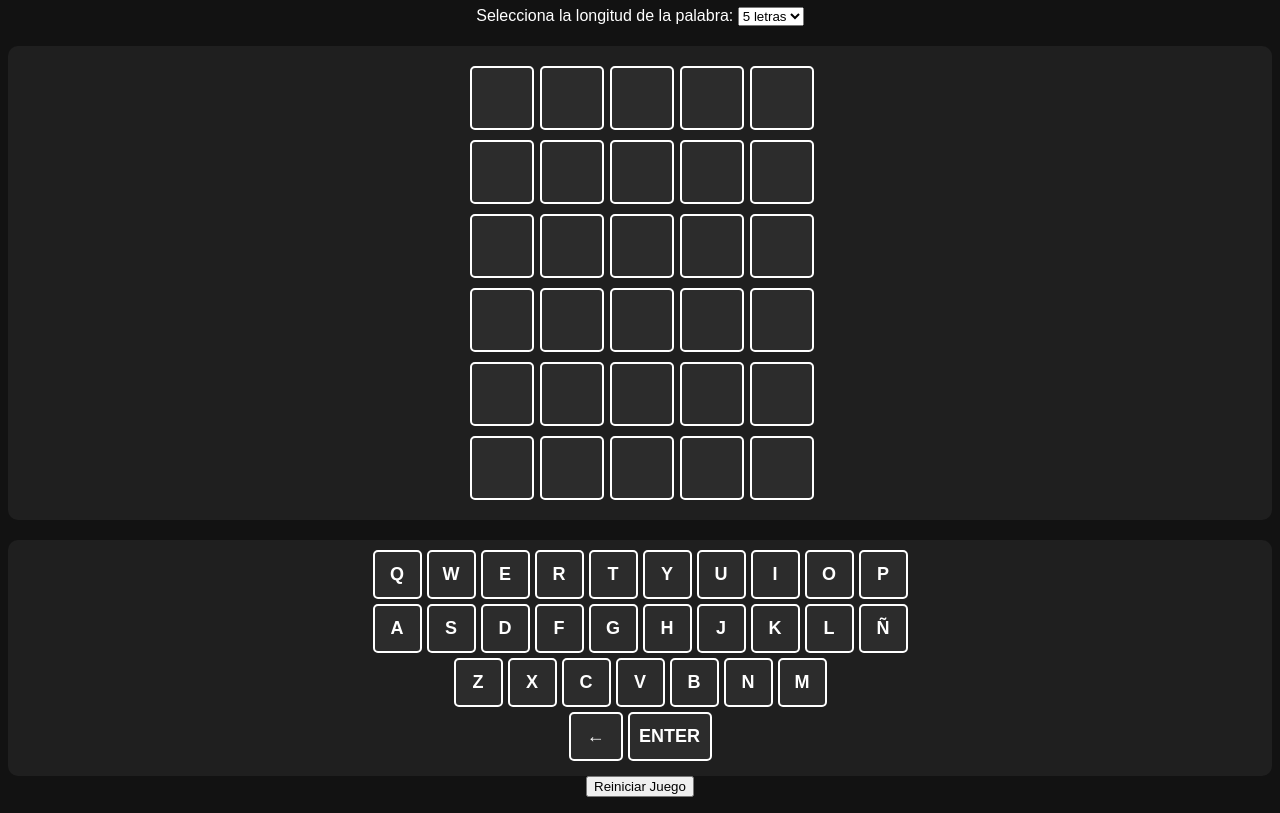
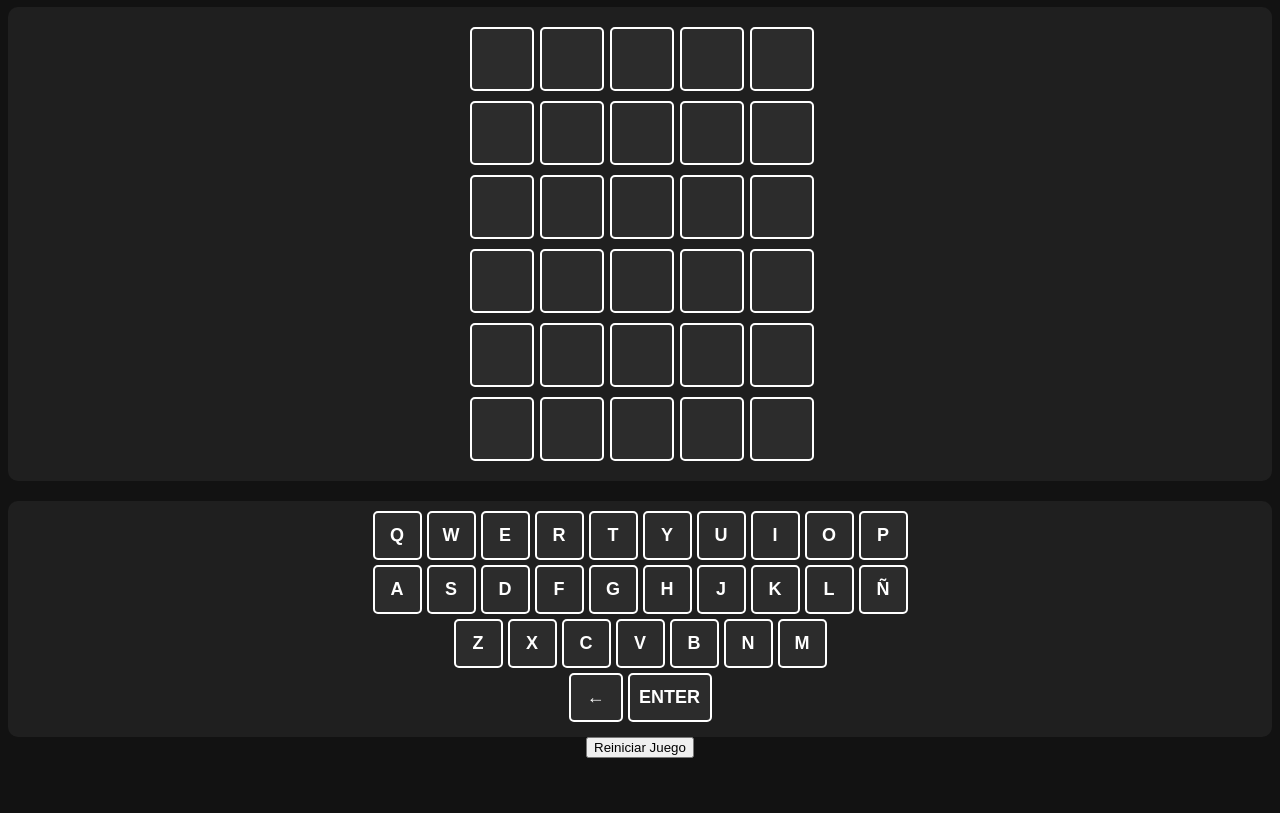
Before and after one commit to filipics/wordle, a website: page wordle-backend/public/index.html in a window 1280 px wide. Shown: the part 73-886 px from the top of the page. After the commit the page ends 847 px from the top, so only its background shows below. Drawn offline with Linux system fonts and the light colour scheme; no server answers.

Commit message:
Add files via upload

```diff
--- a/wordle-backend/public/index.html
+++ b/wordle-backend/public/index.html
@@ -9,14 +9,6 @@
 <body>
     <h1>Wordle con ChatGPT</h1>
 
-    <label for="word-length">Selecciona la longitud de la palabra:</label>
-    <select id="word-length" onchange="setWordLength()">
-        <option value="4">4 letras</option>
-        <option value="5" selected>5 letras</option>
-        <option value="6">6 letras</option>
-        <option value="7">7 letras</option>
-    </select>
-
     <p id="message"></p>
     <div id="grid"></div>
     <div id="keyboard"></div>
--- a/wordle-backend/server.js
+++ b/wordle-backend/server.js
@@ -78,7 +78,7 @@ app.post("/api/generate-word", async (req, res) => {
                 model: "gpt-4o",
                 messages: [
                     { role: "system", content: "Eres un experto en el diccionario de la Real Academia Española (RAE)." },
-                    { role: "user", content: `Responde este mensaje solo con una palabra en español de ${length} letras, sin caracteres especiales ni tildes. Solo esa palabra y ninguna otra palabra mas.` }
+                    { role: "user", content: `Dame una palabra aleatoria de 5 letras en español sin tildes ni dieresis y responde solo con la palabra, sin explicaciones.` }
                 ],
                 max_tokens: 30,
                 temperature: 0.3
```
